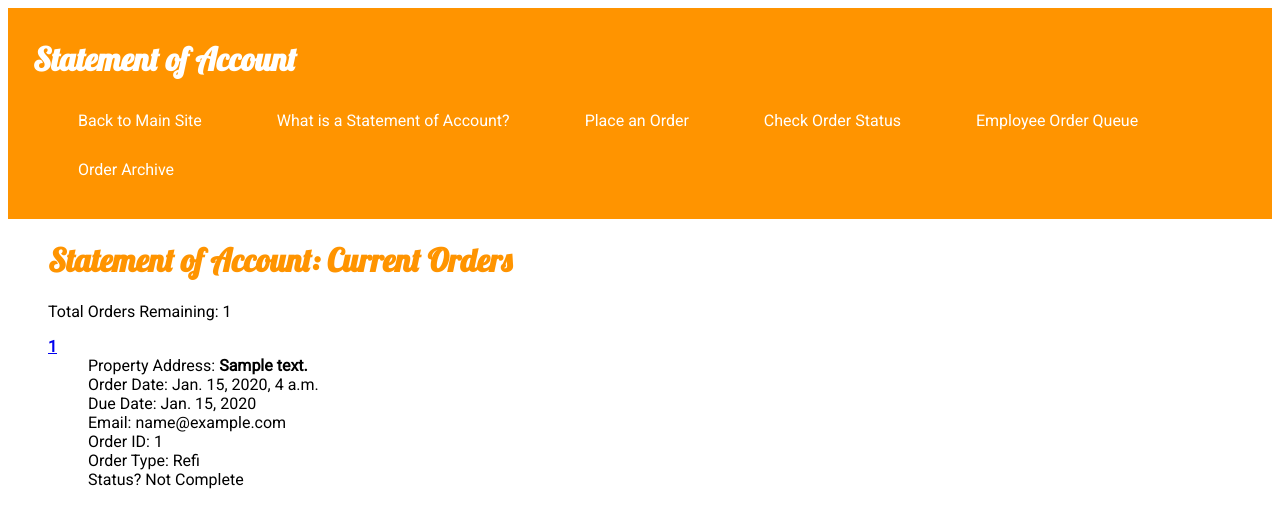
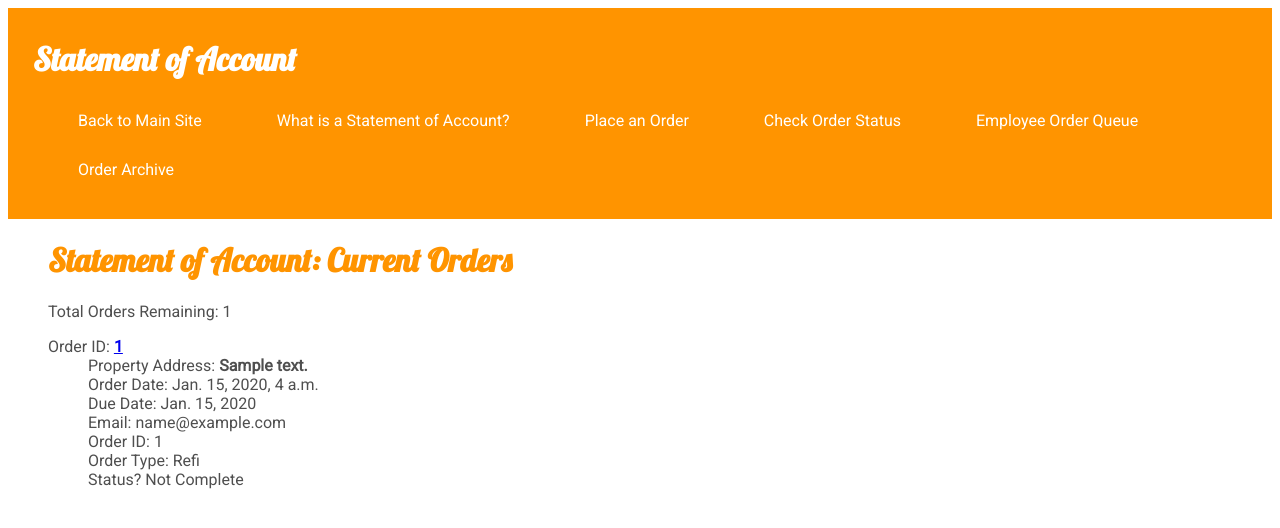
Before and after one commit to niapri/djblog, a Django app: page /delivery_queue/ in a window 1280 px wide. Shown: the top 528 px of the page. Run offline with Django 3.2, Linux system fonts and the light colour scheme; tables that the repository leaves empty hold one stand-in row (values such as "Sample post").

Commit message:
Various bug fixes

```diff
--- a/soa/static/soa.css
+++ b/soa/static/soa.css
@@ -1,5 +1,13 @@
 @import url('https://fonts.googleapis.com/css?family=Lobster');
 @import url('https://fonts.googleapis.com/css?family=Roboto');
+
+p {
+	color: #4F4F4F;
+}
+
+dl {
+	color: #4F4F4F;
+}
 
 .page-header h1 {
 	color: #FFFFFF;
@@ -11,11 +19,6 @@
 ul.order-info {
 	background-color: #FFFFFF;
 
-}
-
-p.total {
-	font-style: bold;
-	text-align: right;
 }
 
 h1 {
--- a/soa/templates/soa/delivery_queue.html
+++ b/soa/templates/soa/delivery_queue.html
@@ -11,7 +11,7 @@
 		<div>
 
 			<dl class='order-info'>
-				<dt><b><a href="{% url 'order_detail' slug=order.slug %}">{{ order.order_id }}</a></b></dt>
+				<dt>Order ID: <b><a href="{% url 'order_detail' slug=order.slug %}">{{ order.order_id }}</a></b></dt>
 				<dd>Property Address: <b>{{ order.address }}</b></dd>
 				<dd>Order Date: {{ order.order_date }}</dd>
 				<dd>Due Date: {{ order.due_date }}</dd>
--- a/soa/templates/soa/soahome.html
+++ b/soa/templates/soa/soahome.html
@@ -4,6 +4,6 @@
 
 	<h2>Statement of Account</h2>
 
-	<p>(Insert SOA description here.)</p>
+	<p>A statement of account is a document which is intended to inform a title company of monies to be collected at closing. Due to privacy practices, this document cannot be ordered by parties other than the homeowner and the title company.</p>
 
 {% endblock %}
```
